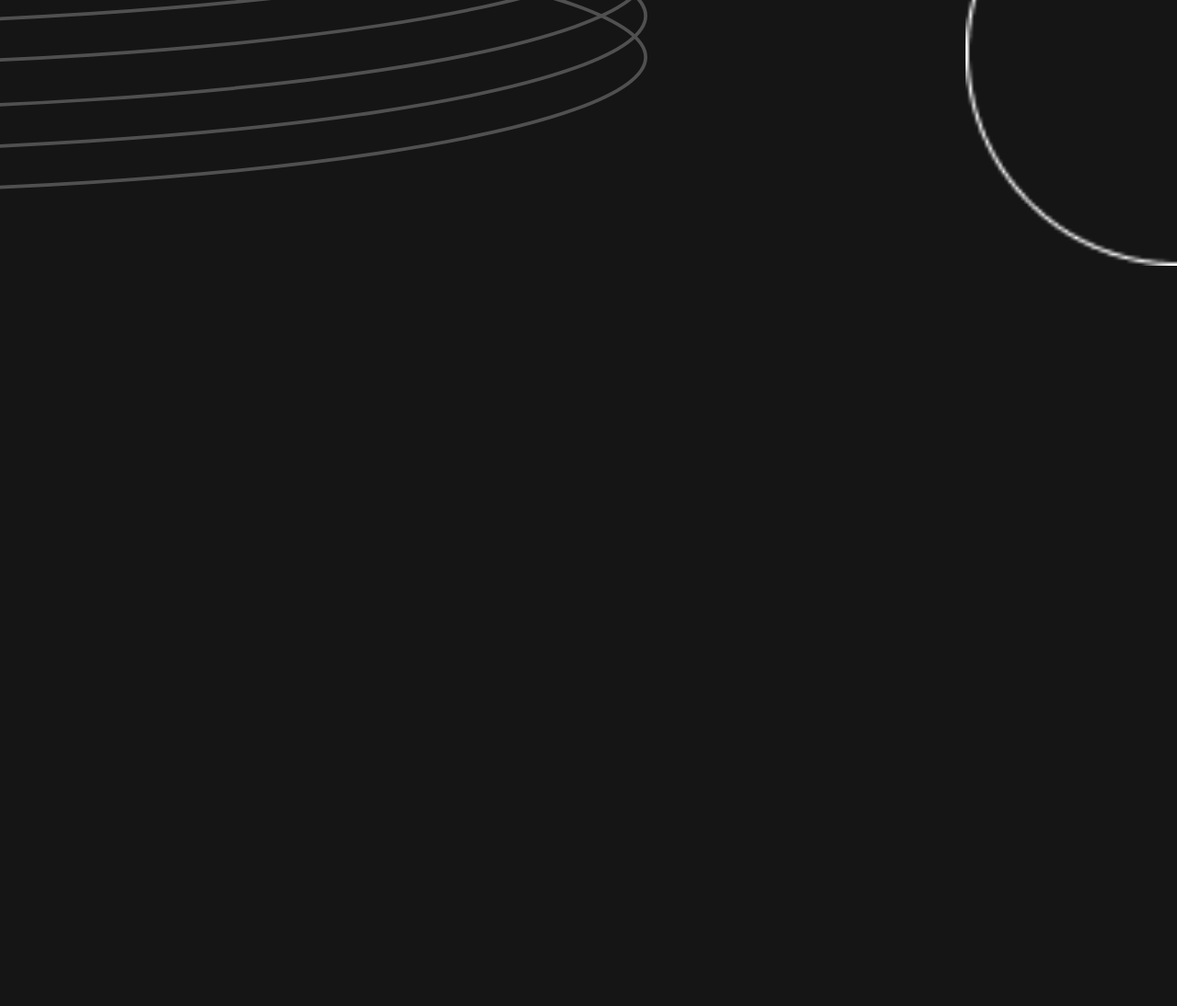
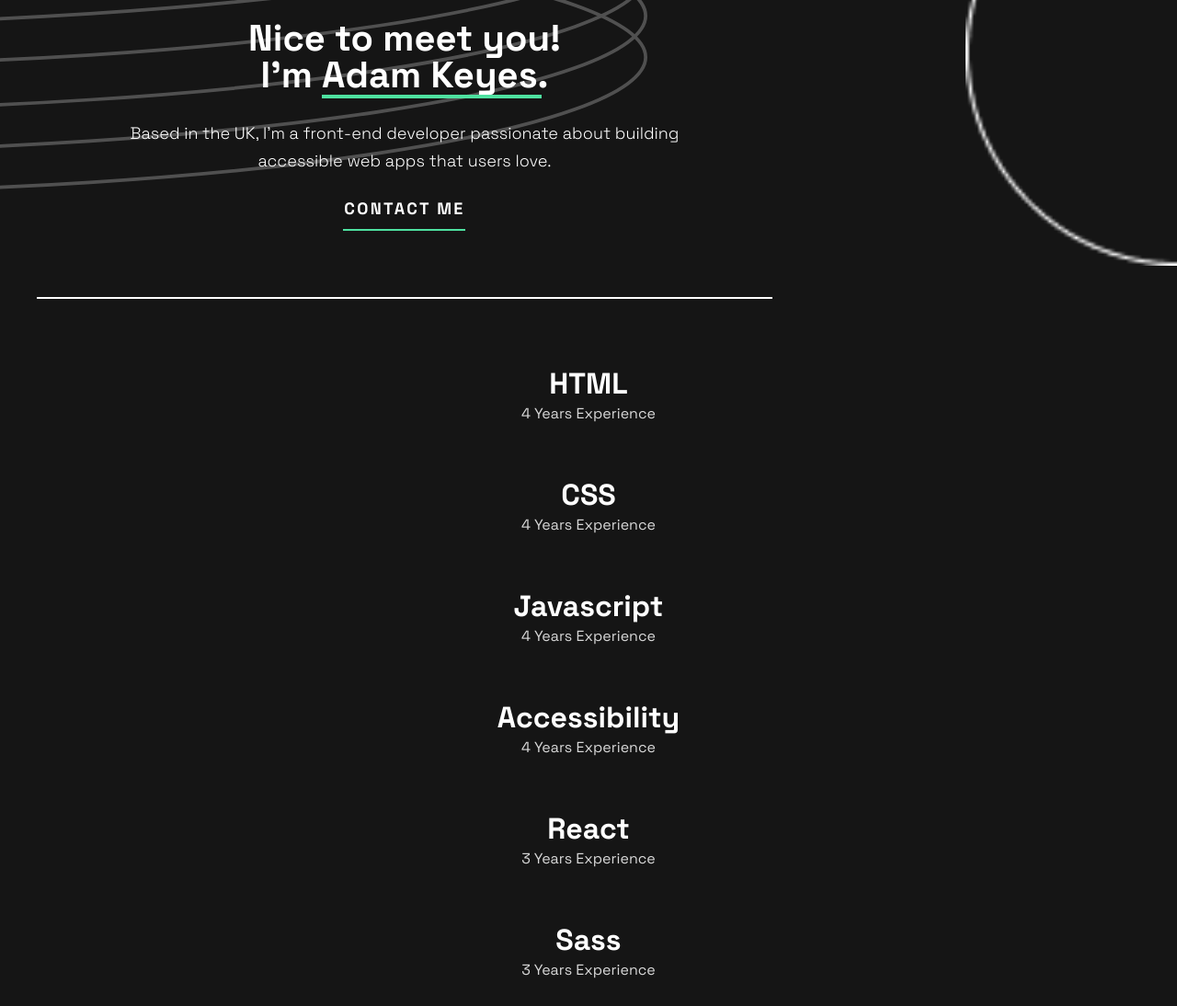
Before and after one commit to FernandoAndresColina/portfolio, a website built with Vite: page index.html in a window 1280 px wide. Shown: the part 383-1477 px from the top of the page at 92% size. Before the commit the page ends 800 px from the top, so only its background shows below. Built offline with nearby package versions, Linux system fonts and the light colour scheme.

Commit message:
Agregando - main, bio and skills

```diff
--- a/index.html
+++ b/index.html
@@ -36,6 +36,47 @@
           <img src="img/person-img.png" alt="" />
         </div>
       </header>
+
+      <main>
+        <section class="hero-section">
+          <h2 class="hero-title">
+            Nice to meet you! <br />
+            I’m <span>Adam Keyes.</span>
+          </h2>
+          <p class="hero-bio">
+            Based in the UK, I’m a front-end developer passionate about building
+            accessible web apps that users love.
+          </p>
+          <a href="#" class="btn-contact">CONTACT ME</a>
+        </section>
+
+        <section class="skills-section">
+          <div class="skill-card">
+            <h3>HTML</h3>
+            <p>4 Years Experience</p>
+          </div>
+          <div class="skill-card">
+            <h3>CSS</h3>
+            <p>4 Years Experience</p>
+          </div>
+          <div class="skill-card">
+            <h3>Javascript</h3>
+            <p>4 Years Experience</p>
+          </div>
+          <div class="skill-card">
+            <h3>Accessibility</h3>
+            <p>4 Years Experience</p>
+          </div>
+          <div class="skill-card">
+            <h3>React</h3>
+            <p>3 Years Experience</p>
+          </div>
+          <div class="skill-card">
+            <h3>Sass</h3>
+            <p>3 Years Experience</p>
+          </div>
+        </section>
+      </main>
     </div>
   </body>
 </html>
--- a/sass/abstracts/_mixins.scss
+++ b/sass/abstracts/_mixins.scss
@@ -37,3 +37,27 @@
   padding: 0;
   list-style: none;
 }
+
+@mixin btn-contact-me() {
+  display: inline-block;
+  color: v.$white-color;
+  text-decoration: none;
+  text-transform: uppercase;
+  font-weight: bold;
+  font-size: 18px;
+  letter-spacing: 2.29px;
+
+  position: relative;
+  padding: 5px;
+
+  &::after {
+    content: "";
+    position: absolute;
+    left: 4px;
+    bottom: -8px;
+    width: 94%;
+    height: 2px;
+    background-color: v.$green-color;
+    transition: background-color 0.3s ease;
+  }
+}
--- a/sass/abstracts/_variables.scss
+++ b/sass/abstracts/_variables.scss
@@ -13,7 +13,7 @@
 $green-color: #4ee1a0;
 $darkgrey-color: #242424;
 $grey-color: #d9d9d9;
-$white-color: #ffffff;
+$white-color: rgb(255, 255, 255);
 
 // font
 $primary-font: "Space Grotesk", sans-serif;
--- a/sass/layout/_header.scss
+++ b/sass/layout/_header.scss
@@ -25,6 +25,7 @@
     display: flex;
     flex-direction: column;
     align-items: center;
+    margin-bottom: 25px;
 
     background-image: linear-gradient(
       to bottom,
--- /dev/null
+++ b/sass/layout/_main.scss
@@ -0,0 +1,70 @@
+@use "../abstracts" as abs;
+
+main {
+  .hero-section {
+    display: flex;
+    flex-direction: column;
+    max-width: 800px;
+    text-align: center;
+    align-items: center;
+
+    border-bottom: 2px solid white;
+    padding-bottom: 80px;
+
+    .hero-title {
+      color: abs.$white-color;
+      font-size: 40px;
+      line-height: 40px;
+      margin: 0 0 10px 0;
+
+      span {
+        position: relative;
+        display: inline-block;
+        &::after {
+          content: "";
+          position: absolute;
+          left: 0;
+          bottom: -5px;
+          width: 97%;
+          height: 4px;
+          background-color: abs.$green-color;
+        }
+      }
+    }
+    .hero-bio {
+      color: abs.$white-color;
+      font-size: 18px;
+      font-weight: 300;
+      line-height: 30px;
+      max-width: 600px;
+      margin-bottom: 20px;
+    }
+    .btn-contact {
+      @include abs.btn-contact-me();
+    }
+  }
+
+  .skills-section {
+    display: flex;
+    flex-direction: column;
+    align-items: center;
+    text-align: center;
+    margin-top: 40px;
+
+    border-bottom: 2px solid white;
+    padding-bottom: 40px;
+    .skill-card {
+      h3 {
+        color: abs.$white-color;
+        font-size: 32px;
+        margin-bottom: 1px;
+      }
+      p {
+        color: abs.$grey-color;
+        font-size: 16px;
+        line-height: 24px;
+        margin: 0 0 24px 0;
+      }
+    }
+  }
+}
--- a/sass/main.scss
+++ b/sass/main.scss
@@ -15,6 +15,7 @@
 @use "layout/container";
 @use "layout/footer";
 @use "layout/header";
+@use "layout/main";
 @use "layout/navbar";
 
 // 4. Components
```
Also changed, not shown: css/style.css, 1 other file.
